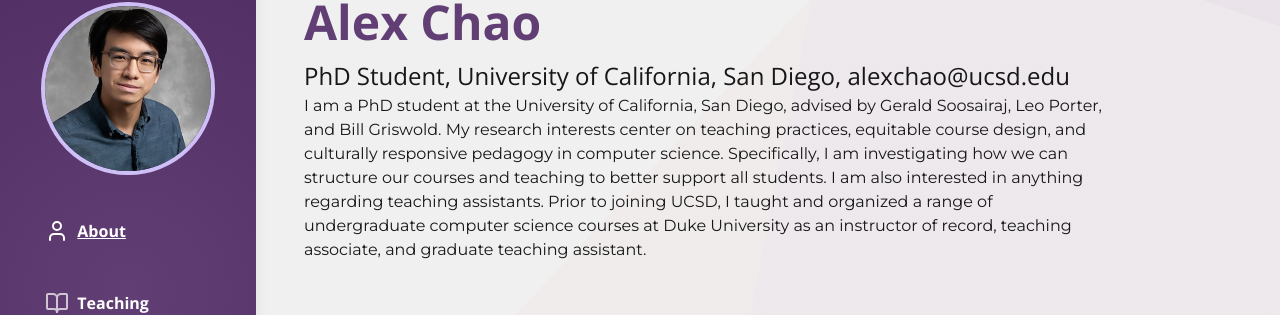
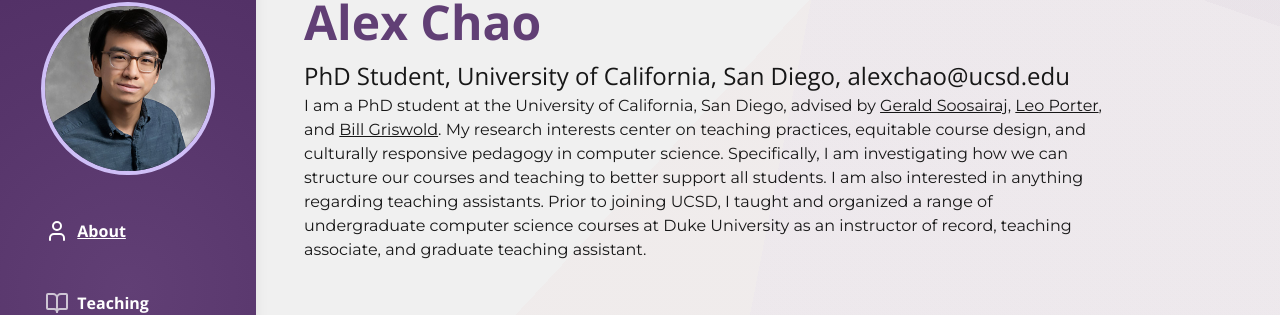
Before and after one commit to jessicanachen/alex-portfolio, a Next.js app: page / in a window 1280 px wide. Shown: the part 110-425 px from the top of the page. Built offline with nearby package versions, Linux system fonts and the light colour scheme.

Commit message:
Feature: added support for adding links to the about blurb

```diff
--- a/src/components/sections/About.tsx
+++ b/src/components/sections/About.tsx
@@ -2,12 +2,59 @@ import dynamic from "next/dynamic";
 import about from "@/data/about.json";
 import education from "@/data/education.json";
 import { useInView } from "react-intersection-observer";
+import Link from "next/link";
+
+interface About {
+  Title: string;
+  Place: string;
+  Email: string;
+  About: string;
+  Links?: string[];
+}
 
 // framer motion without ssr because it was not hydrating correctly with it
 const MotionDiv = dynamic(
   () => import("framer-motion").then((mod) => mod.motion.div),
   { ssr: false }
 );
+
+const parseAboutWithLinks = (text: string, links: string[]) => {
+  const parts = [];
+  let remaining = text;
+  let match;
+  let linkIndex = 0;
+
+  const regex = /\[\[(.+?)\]\]/;
+
+  while ((match = regex.exec(remaining)) !== null) {
+    const [fullMatch, linkText] = match;
+    const before = remaining.slice(0, match.index);
+    const after = remaining.slice(match.index + fullMatch.length);
+
+    if (before) parts.push(before);
+
+    const url = links[linkIndex++] || "#";
+
+    parts.push(
+      <Link
+        key={`link-${linkIndex}`}
+        href={url}
+        target="_blank"
+        rel="noopener noreferrer"
+        className="underline hover:underline focus-visible:underline focus:outline-highlight2"
+        tabIndex={0}
+      >
+        {linkText}
+      </Link>
+    );
+
+    remaining = after;
+  }
+
+  if (remaining) parts.push(remaining);
+
+  return parts;
+};
 
 const About = () => {
   const { ref, inView } = useInView({ triggerOnce: true, threshold: 0.2 });
@@ -23,7 +70,7 @@ const About = () => {
     return (
       <div ref={ref} className="min-h-screen pt-sm-spacer lg:pt-lg-spacer">
         <MotionDiv
-          initial={{ opacity: .5, y: 16 }}
+          initial={{ opacity: 0.5, y: 16 }}
           animate={inView ? { opacity: 1, y: 0 } : {}}
           transition={{ duration: 0.6, ease: [0.33, 1, 0.68, 1] }}
         >
@@ -31,8 +78,8 @@ const About = () => {
 
           <MotionDiv
             className="font-sans text-lg lg:text-2xl pb-xs-spacer lg:pb-card-spacing"
-            initial={{ opacity: .5, y: 20 }}
-            animate={inView ? { opacity: 1, y: 0 }: {}}
+            initial={{ opacity: 0.5, y: 20 }}
+            animate={inView ? { opacity: 1, y: 0 } : {}}
             transition={{
               duration: 0.6,
               ease: "easeOut",
@@ -40,7 +87,7 @@ const About = () => {
           >
             {headerItems.join(", ")}
 
-            <p>{aboutData.About}</p>
+            <p>{parseAboutWithLinks(aboutData.About, aboutData.Links)}</p>
           </MotionDiv>
 
           <div className="pt-md-spacer lg:pt-lg-spacer">
@@ -49,8 +96,8 @@ const About = () => {
               <MotionDiv
                 key={index}
                 className="mt-xs-spacer"
-                initial={{ opacity: .5, y: 20 }}
-                animate={inView ? { opacity: 1, y: 0 }: {}}
+                initial={{ opacity: 0.5, y: 20 }}
+                animate={inView ? { opacity: 1, y: 0 } : {}}
                 transition={{
                   duration: 0.6,
                   delay: index * 0.15,
--- a/src/data/about.json
+++ b/src/data/about.json
@@ -1,8 +1,9 @@
 [
-    {
-        "Title": "PhD Student",
-        "Place": "University of California, San Diego",
-        "Email": "alexchao@ucsd.edu",
-        "About": "I am a PhD student at the University of California, San Diego, advised by Gerald Soosairaj, Leo Porter, and Bill Griswold. My research interests center on teaching practices, equitable course design, and culturally responsive pedagogy in computer science. Specifically, I am investigating how we can structure our courses and teaching to better support all students. I am also interested in anything regarding teaching assistants. Prior to joining UCSD, I taught and organized a range of undergraduate computer science courses at Duke University as an instructor of record, teaching associate, and graduate teaching assistant."
-    }
+  {
+    "Title": "PhD Student",
+    "Place": "University of California, San Diego",
+    "Email": "alexchao@ucsd.edu",
+    "About": "I am a PhD student at the University of California, San Diego, advised by [[Gerald Soosairaj]], [[Leo Porter]], and [[Bill Griswold]]. My research interests center on teaching practices, equitable course design, and culturally responsive pedagogy in computer science. Specifically, I am investigating how we can structure our courses and teaching to better support all students. I am also interested in anything regarding teaching assistants. Prior to joining UCSD, I taught and organized a range of undergraduate computer science courses at Duke University as an instructor of record, teaching associate, and graduate teaching assistant.",
+    "Links": ["https://sites.duke.edu/btfain/teaching/", "https://www.google.com", "https://www.ucsd.edu"]
+  }
 ]
```
Also changed, not shown: src/data/README.md.
